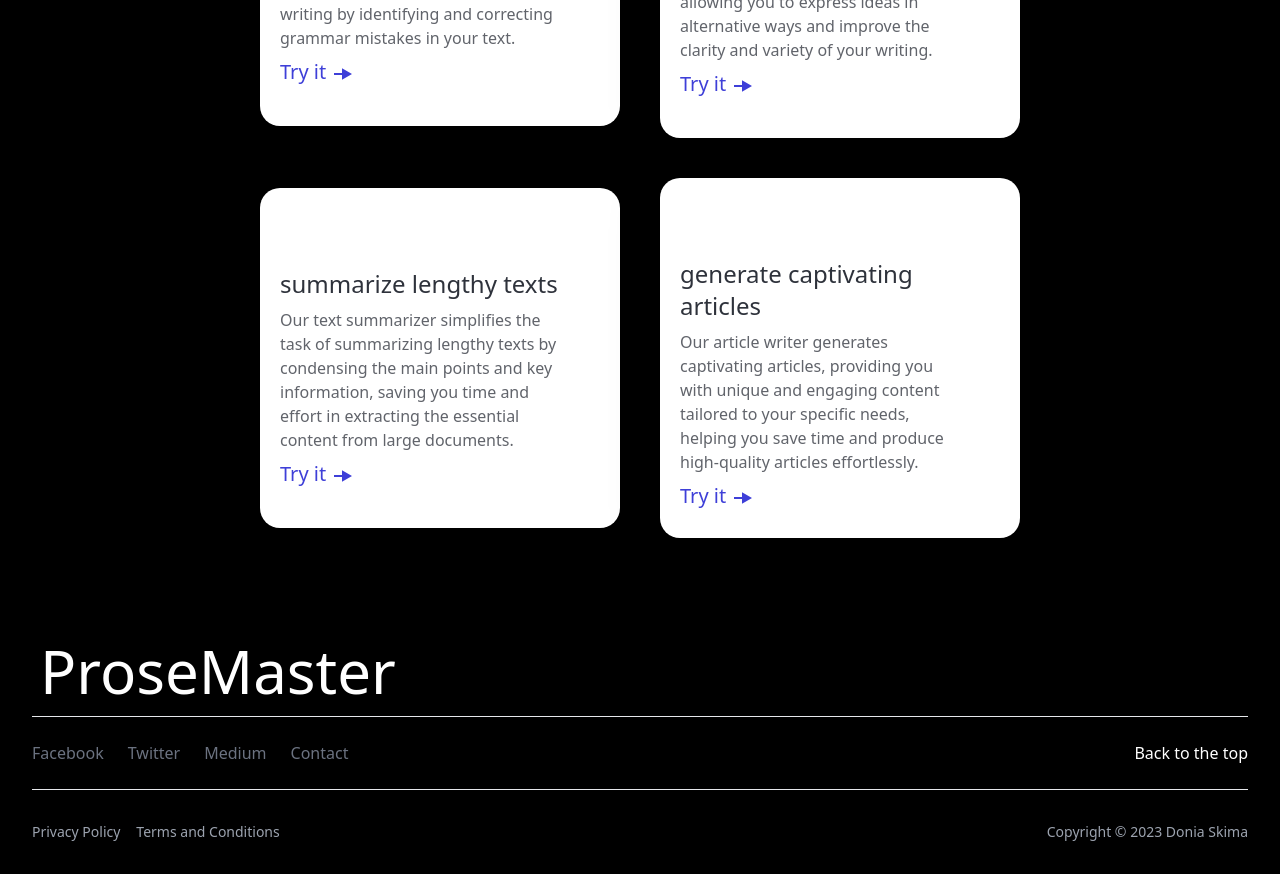
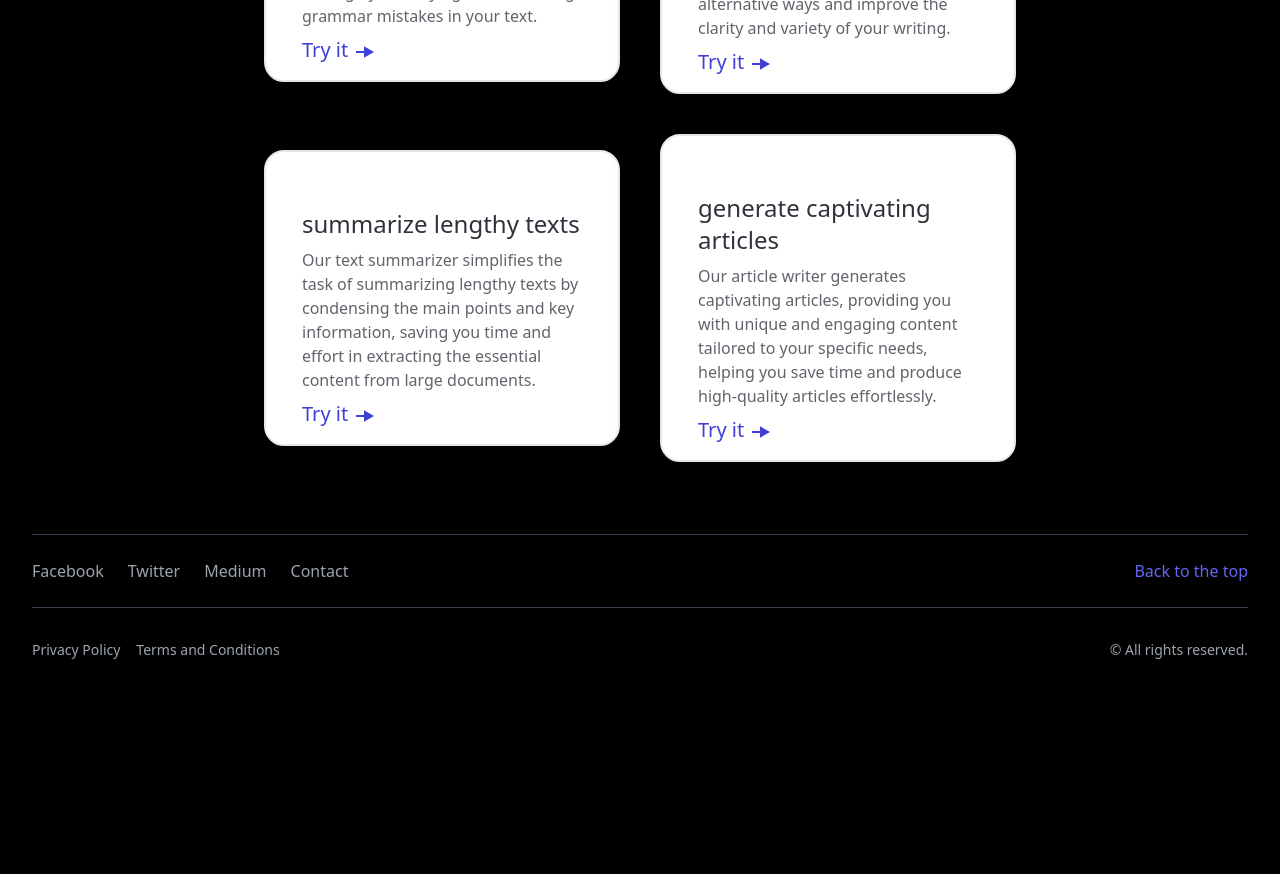
Before and after one commit to doniaskima/Prosemaster, a Next.js app: page / in a window 1280 px wide. Shown: the part 1220-2094 px from the top of the page. After the commit the page ends 1944 px from the top, so only its background shows below. Built offline with nearby package versions, Linux system fonts and the light colour scheme.

Commit message:
feat(fix ui) ✨

```diff
--- a/components/Boost.tsx
+++ b/components/Boost.tsx
@@ -1,4 +1,3 @@
-"use client";
 import React from 'react';
 
 export default function Boost() {
@@ -25,7 +24,7 @@ export default function Boost() {
       title: 'generate captivating articles',
       text:
         'Our article writer generates captivating articles, providing you with unique and engaging content tailored to your specific needs, helping you save time and produce high-quality articles effortlessly.',
-      link: '/writeArticle',
+      link: '/write-article',
     },
   ];
 
@@ -51,13 +50,20 @@ export default function Boost() {
         .card:hover {
           box-shadow: 0px 65px 150px 10px rgba(125, 131, 252, 0.25);
         }
+        .card-content {
+          background: #ffffff;
+        }
+        .card-container {
+          flex: 1 1 0;
+        }
       `}</style>
       <div className="grid gap-10 items-center md:grid-cols-1 lg:grid-cols-2">
         {data.map((n, index) => {
           return (
             <a key={index} href={n.link} rel="noopener noreferrer">
-              <div className="flex flex-col cursor-pointer card py-10 max-w-[360px] sm:w-[360px] hover:border-[#3E3FD8] hover:border-2">
-                <div className="max-w-xs px-5 mt-10">
+              <div className="card-container">
+                <div className="card p-4 bg-sh-dark-500 border-2 border-sh-dark rounded-lg text-sh-white hover:shadow-lg transition-transform transform ease-in hover:scale-[1.02]">
+                  <div className="max-w-xs px-5 mt-10 card-content">
                     <h1 className="font-jostBold text-xl sm:text-2xl text-[#2E323B]">
                       {n.title}
                     </h1>
@@ -83,6 +89,7 @@ export default function Boost() {
                     </h2>
                   </div>
                 </div>
+              </div>
             </a>
           );
         })}
--- a/components/Footer.tsx
+++ b/components/Footer.tsx
@@ -2,43 +2,42 @@ import React from "react";
 
 export default function Footer() {
   return (
-    <>
-      <div className="pt-4 sm:pt-10 lg:pt-12">
-        <h1 className="text-[60px] px-10  ">ProseMaster</h1>
-
-        <footer className="max-w-screen-2xl px-4 md:px-8 mx-auto">
-          <div className="flex flex-col md:flex-row justify-between items-center border-t border-b gap-4 py-6">
+    <footer className="bg-transparent">
+      <div className="container mx-auto py-8 px-4 lg:px-8">
+        <div className="flex flex-col md:flex-row justify-between items-center border-t border-b border-gray-700 py-6">
           <nav className="flex flex-wrap justify-center md:justify-start gap-x-4 gap-y-2 md:gap-6">
             <a
               target="_blank"
               href="https://www.facebook.com/profile.php?id=100066262854435"
-                className="text-gray-500 hover:text-indigo-500 active:text-indigo-600 transition duration-100"
+              className="text-gray-400 hover:text-indigo-500 transition duration-100"
             >
               Facebook
             </a>
             <a
               target="_blank"
               href="https://twitter.com/DoniaSkima?fbclid=IwAR1ZkYGgzTD3m0cKFZQ9C-Dp8u1SghN6TAqf7geIbUJP4IYzKAinelq4J18"
-                className="text-gray-500 hover:text-indigo-500 active:text-indigo-600 transition duration-100"
+              className="text-gray-400 hover:text-indigo-500 transition duration-100"
             >
               Twitter
             </a>
             <a
               target="_blank"
               href="https://medium.com/@doniaskima344"
-                className="text-gray-500 hover:text-indigo-500 active:text-indigo-600 transition duration-100"
+              className="text-gray-400 hover:text-indigo-500 transition duration-100"
             >
               Medium
             </a>
             <a
               target="_blank"
               href="mailto:doniaskima344@gmail.com"
-                className="text-gray-500 hover:text-indigo-500 active:text-indigo-600 transition duration-100"
+              className="text-gray-400 hover:text-indigo-500 transition duration-100"
             >
               Contact
             </a>
           </nav>
-            <div>Back to the top</div>
+          <a href="#" className="text-indigo-500 hover:text-indigo-600 transition duration-100">
+            Back to the top
+          </a>
         </div>
 
         <div className="text-gray-400 text-sm text-center md:text-start flex flex-col md:flex-row py-8 justify-between">
@@ -46,10 +45,9 @@ export default function Footer() {
             <h1 className="mr-4">Privacy Policy</h1>
             <h1>Terms and Conditions</h1>
           </div>
-            <div className="mt-4 md:mt-0">Copyright © 2023 Donia Skima</div>
+          <div className="mt-4 md:mt-0">© All rights reserved.</div>
+        </div>
       </div>
     </footer>
-      </div>
-    </>
   );
 }
--- a/components/Title.tsx
+++ b/components/Title.tsx
@@ -1,5 +1,5 @@
 import React, { useState } from "react";
-import { RoughNotation, RoughNotationGroup } from "react-rough-notation";
+
 
 interface TitleProps {
   title: string;
@@ -7,27 +7,16 @@ interface TitleProps {
 }
 
 const Title = ({ title, paragraph }: TitleProps) => {
-  const [hover, setHover] = useState(false);
-
-  const handleMouseEnter = () => {
-    setHover(true);
-  };
-
-  const handleMouseLeave = () => {
-    setHover(false);
-  };
-
   return (
     <>
       <div className="flex justify-center align-items-center text-5xl font-bold cursor-pointer mt-8">
-      <div className="content mb-8">
-         <h2>{title}</h2>
-         <h2>{title}</h2>
-      </div>
-
+        <div className="content mb-8">
+          <h2>{title}</h2>
+          <h2>{title}</h2>
+        </div>
       </div>
       <div className="flex justify-center align-items-center">
-        <p className="text-gray w-2/4 flex justify-center align-items-center">
+        <p className="text-gray w-2/4 flex justify-center align-items-center text-center">
           {paragraph}
         </p>
       </div>
--- a/components/WriteArticle/Input.tsx
+++ b/components/WriteArticle/Input.tsx
@@ -51,7 +51,7 @@ const ArticleInput = () => {
           ref={topicRef}
           type="text"
           className="w-3/4 rounded-3xl px-2 py-1 pl-5 text-sm focus:outline-none"
-          placeholder="RPG Video games"
+          placeholder="Docker and Containerization"
         />
         <button
           onClick={getArticle}
--- a/pages/correct-text.tsx
+++ b/pages/correct-text.tsx
@@ -11,13 +11,8 @@ import Title from "../components/Title";
 const Page: React.FC = () => {
   return (
     <>
-    <div className="relative">
-        <div className="absolute -z-10 top-[-50rem] -left-[40rem]">
-          <img src="Group47.svg" className="relative top-[20rem]" alt="Background" />
-        </div>
-    </div>
     <GrammarProvider>
-      <div className="relative">
+      <div className="relative bg-white">
         <div className="absolute -z-10 top-[-50rem] -left-[40rem]">
           <img src="Group47.svg" className="relative top-[20rem]" alt="Background" />
         </div>
--- a/pages/paraphrase.tsx
+++ b/pages/paraphrase.tsx
@@ -19,7 +19,7 @@ const page = () => {
         <Header
            name="Paraphrase"
          />
-        <Title paragraph="Your seamless solution for effortlessly rewriting sentences " title="Your Ultimate Sentence Paraphrasing Tool" />
+        <Title paragraph="Your seamless solution for effortlessly rewriting sentences " title="Seamless Rewriting" />
 
           <ParaphraseInput/>
           <ParaphraserOutput/>
--- a/pages/summerize.tsx
+++ b/pages/summerize.tsx
@@ -18,7 +18,7 @@ const page = () => {
         <Header
            name="Summarize"
          />
-         <Title paragraph="Our powerful technology, powered by OpenAI, ensures that your sentences are rewritten with precision, preserving the original meaning while presenting them in a fresh and engaging manner." title="Summarize with Ease" />
+         <Title paragraph="Precise, Engaging Sentence Rewriting" title="Summarize with Ease" />
          <Input/>
          <SummarizeOutput/>
         </SummarizeProvider>
--- a/pages/write-article.tsx
+++ b/pages/write-article.tsx
@@ -18,7 +18,7 @@ const page = () => {
         <Header
            name="Write.Article"
          />
-          <Title paragraph="" title="Unleash the Power of Expressive Writing" />
+          <Title paragraph="Unleash the Power of Expressive Writing" title="Revolutionize Articles" />
          <ArticleInput/>
          <ArticleOutput/>
         </ArticleProvider>
```
Also changed, not shown: components/grammar-checker/Input.tsx (+9 -21 lines). Lines whose indentation alone changed are shown as unchanged.
